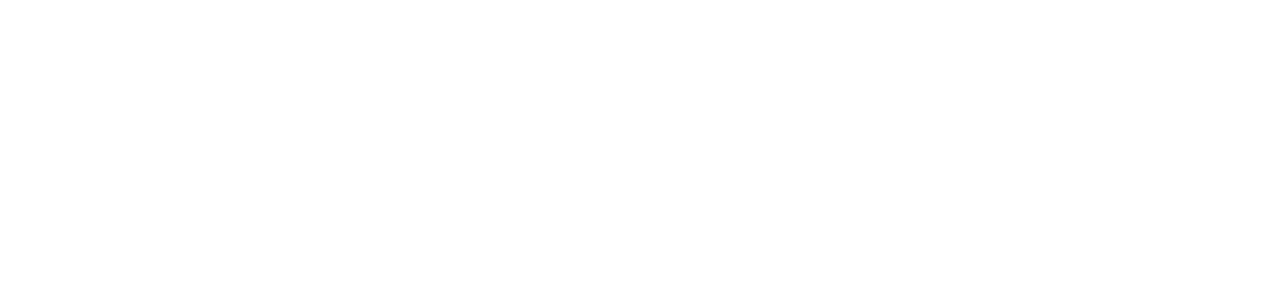
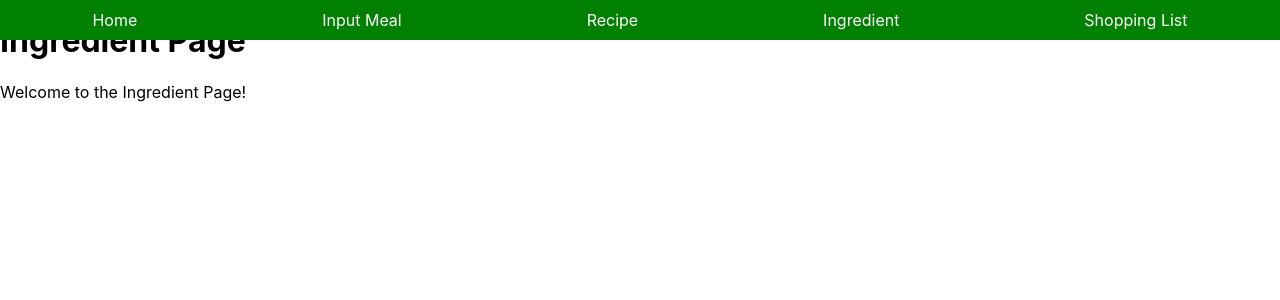
Before and after one commit to The-Feast-Finders/CS2340R_GreenPlate, a React (Create React App) app in the folder gp/: page /ingredient in a window 1280 px wide. Before the commit this address had no page. Shown: the top 300 px of the page. Built offline with nearby package versions, Linux system fonts and the light colour scheme.

Commit message:
finished sprint 1

```diff
--- a/gp/src/App.js
+++ b/gp/src/App.js
@@ -2,15 +2,27 @@
 import LoginPage from './pages/LoginPage';
 import RegistrationPage from './pages/RegistrationPage';
 import HomePage from './pages/HomePage';
+import NavigationBar from './components/NavigationBar';
+import InputMealPage from './pages/InputMealPage';
+import RecipePage from './pages/RecipePage';
+import IngredientPage from './pages/IngredientPage';
+import ShoppingListPage from './pages/ShoppingListPage';
 
 
 function App() {
   return (
     <Router>
+      <NavigationBar />
       <Routes>
-        <Route path="/" element={<LoginPage />} />
+      <Route path="/" element={<LoginPage />} />
         <Route path="/home" element={<HomePage />} />
         <Route path="/register" element={<RegistrationPage />} />
+        <Route path="/login" element={<LoginPage />} />
+        <Route path="/register" element={<RegistrationPage />} />
+        <Route path="/input-meal" element={<InputMealPage />} />
+        <Route path="/recipe" element={<RecipePage />} />
+        <Route path="/ingredient" element={<IngredientPage />} />
+        <Route path="/shopping-list" element={<ShoppingListPage />} />
       </Routes>
     </Router>
   );
--- /dev/null
+++ b/gp/src/components/NavigationBar.jsx
@@ -0,0 +1,17 @@
+import React from 'react';
+import { Link } from 'react-router-dom';
+import '../pages/styles/NavigationBar.css'; // Import CSS for styling
+
+const NavigationBar = () => {
+    return (
+        <nav className="navigation-bar">
+            <Link to="/home">Home</Link>
+            <Link to="/input-meal">Input Meal</Link>
+            <Link to="/recipe">Recipe</Link>
+            <Link to="/ingredient">Ingredient</Link>
+            <Link to="/shopping-list">Shopping List</Link>
+        </nav>
+    );
+};
+
+export default NavigationBar;
--- /dev/null
+++ b/gp/src/pages/IngredientPage.jsx
@@ -0,0 +1,18 @@
+import React from 'react';
+import NavigationBar from '../components/NavigationBar';
+//import './styles/IngredientPage.css'
+
+const IngredientPage = () => {
+    return (
+        <div>
+            <NavigationBar />
+            <div className='frame'>
+                <h1>Ingredient Page</h1>
+                <p>Welcome to the Ingredient Page!</p>
+            </div>
+
+        </div>
+    );
+};
+
+export default IngredientPage;
--- /dev/null
+++ b/gp/src/pages/InputMealPage.jsx
@@ -0,0 +1,18 @@
+import React from 'react';
+import NavigationBar from '../components/NavigationBar';
+//import './styles/InputMeal.css'
+
+const InputMeal = () => {
+    return (
+        <div>
+            <NavigationBar />
+            <div className='frame'>
+                <h1>Input Meal</h1>
+                <p>Welcome to the Input Meal screen!</p>
+            </div>
+
+        </div>
+    );
+};
+
+export default InputMeal;
--- /dev/null
+++ b/gp/src/pages/RecipePage.jsx
@@ -0,0 +1,18 @@
+import React from 'react';
+import NavigationBar from '../components/NavigationBar';
+//import './styles/RecipePage.css'
+
+const RecipePage = () => {
+    return (
+        <div>
+            <NavigationBar />
+            <div className='frame'>
+                <h1>Recipe Page</h1>
+                <p>Welcome to the Recipe Page!</p>
+            </div>
+
+        </div>
+    );
+};
+
+export default RecipePage;
--- /dev/null
+++ b/gp/src/pages/ShoppingListPage.jsx
@@ -0,0 +1,18 @@
+import React from 'react';
+import NavigationBar from '../components/NavigationBar';
+//import './styles/ShoppingListPage.css'
+
+const ShoppingList = () => {
+    return (
+        <div>
+            <NavigationBar />
+            <div className='frame'>
+                <h1>Shopping List</h1>
+                <p>Welcome to the Shopping List</p>
+            </div>
+
+        </div>
+    );
+};
+
+export default ShoppingList;
--- /dev/null
+++ b/gp/src/pages/styles/HomePage.css
@@ -0,0 +1,7 @@
+.main-content {
+    padding-top: 30px;
+}
+
+.frame {
+    padding-top: 20px;
+}
--- /dev/null
+++ b/gp/src/pages/styles/NavigationBar.css
@@ -0,0 +1,16 @@
+.navigation-bar {
+    background-color: green; /* Green background */
+    padding: 10px 0; /* Some padding */
+    display: flex; /* Align items in a row */
+    justify-content: space-around; /* Space out links */
+    position: fixed; /* Fix position to the top */
+    width: 100%; /* Full width */
+    top: 0; /* Stick to the top */
+    z-index: 1000; /* Ensure it's above other content */
+}
+
+.navigation-bar a {
+    color: white; /* White text for links */
+    text-decoration: none; /* No underline */
+    padding: 0 15px; /* Spacing around links */
+}
```
